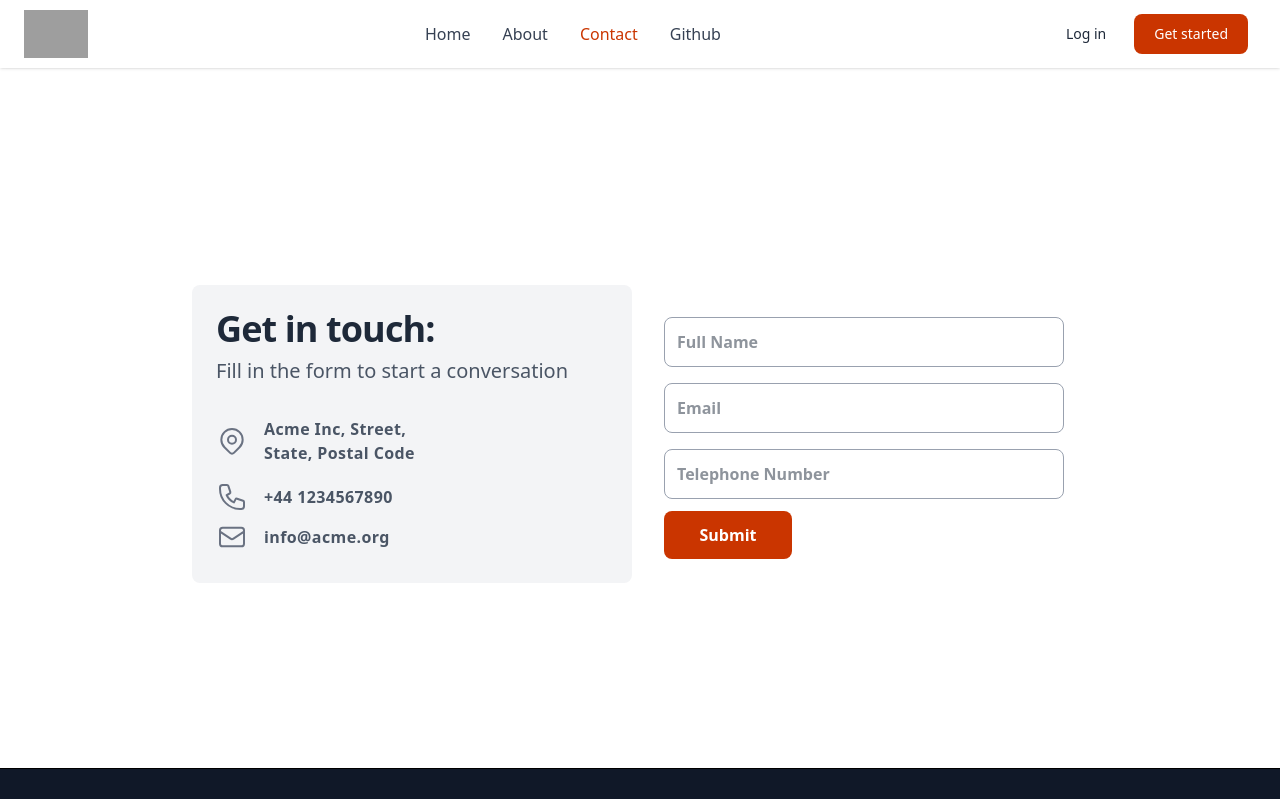
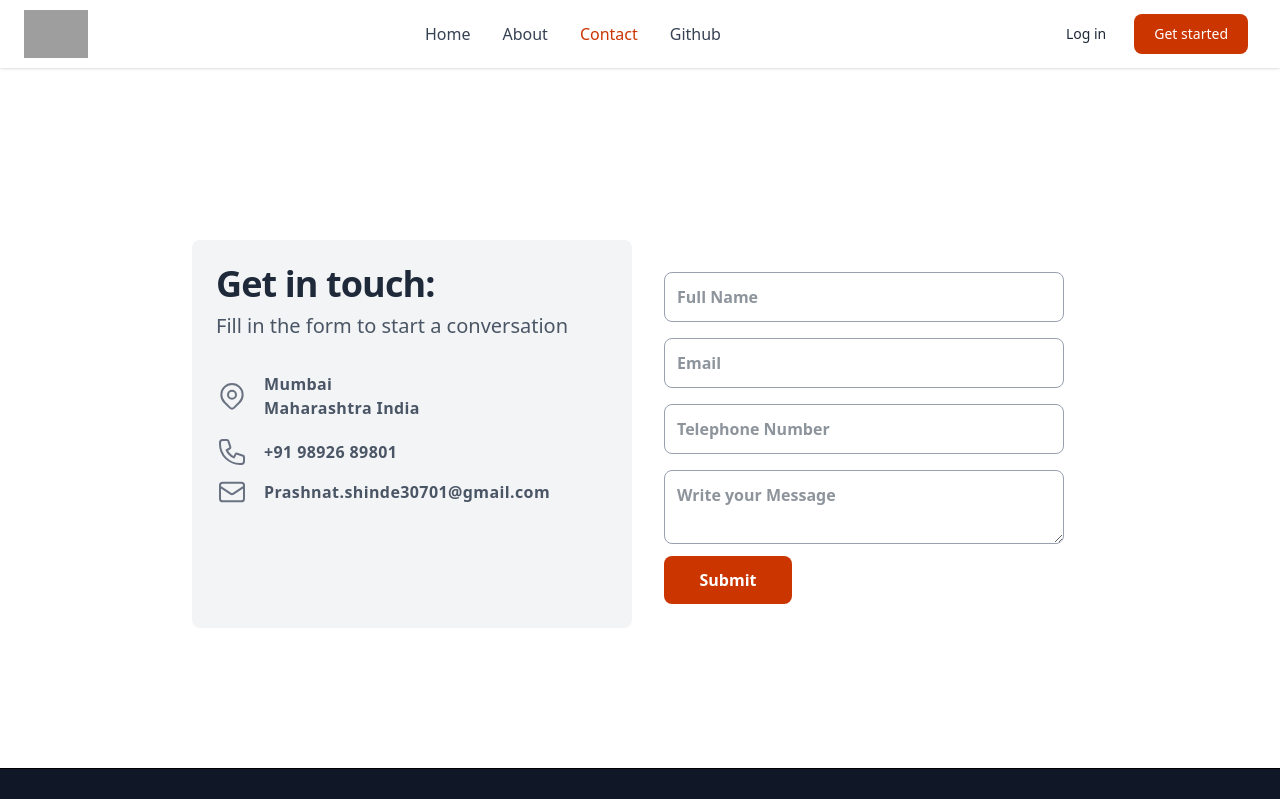
Before and after one commit to jignesh1001/portfolio_prashant, a React (Vite) app: page /contact in a window 1280 px wide. Shown: the top 799 px of the page. Built offline with nearby package versions, Linux system fonts and the light colour scheme; grey boxes are pictures that could not be loaded.

Commit message:
Home component changed

```diff
--- a/src/components/Contact/Contact.jsx
+++ b/src/components/Contact/Contact.jsx
@@ -39,7 +39,7 @@ export default function Contact() {
                                     />
                                 </svg>
                                 <div className="ml-4 text-md tracking-wide font-semibold w-40">
-                                    Acme Inc, Street, State, Postal Code
+                                    Mumbai Maharashtra India
                                 </div>
                             </div>
 
@@ -61,7 +61,7 @@ export default function Contact() {
                                     />
                                 </svg>
                                 <div className="ml-4 text-md tracking-wide font-semibold w-40">
-                                    +44 1234567890
+                                    +91 98926 89801
                                 </div>
                             </div>
 
@@ -83,7 +83,7 @@ export default function Contact() {
                                     />
                                 </svg>
                                 <div className="ml-4 text-md tracking-wide font-semibold w-40">
-                                    info@acme.org
+                                    Prashnat.shinde30701@gmail.com
                                 </div>
                             </div>
                         </div>
@@ -91,7 +91,7 @@ export default function Contact() {
                         <form className="p-6 flex flex-col justify-center">
                             <div className="flex flex-col">
                                 <label for="name" className="hidden">
-                                    Full Name
+                                    Name
                                 </label>
                                 <input
                                     type="name"
@@ -128,6 +128,19 @@ export default function Contact() {
                                 />
                             </div>
 
+                            <div className="flex flex-col mt-2">
+                                <label for="text" className="hidden">
+                                    Number
+                                </label>
+                                <textarea
+                                    type="text"
+                                    name="text"
+                                    id="text"
+                                    placeholder="Write your Message"
+                                    className="w-100 mt-2 py-3 px-3 rounded-lg bg-white border border-gray-400 text-gray-800 font-semibold focus:border-orange-500 focus:outline-none"
+                                />
+                            </div>
+
                             <button
                                 type="submit"
                                 className="md:w-32 bg-orange-700 hover:bg-blue-dark text-white font-bold py-3 px-6 rounded-lg mt-3 hover:bg-orange-600 transition ease-in-out duration-300"
--- a/src/components/Home/Home.jsx
+++ b/src/components/Home/Home.jsx
@@ -11,7 +11,7 @@ export default function Home() {
         <div className="relative z-10 max-w-screen-xl mx-auto px-4 sm:px-6 lg:px-8">
           <div className="max-w-xl space-y-6 text-center sm:text-right sm:ml-auto mt-20 sm:mt-0">
             <h1 className="text-20xl sm:text-5xl font-bold leading-tight">
-              <div className="text-20xl">Your Name</div>
+              <div className="text-20xl px-10"> Prashant Shinde</div>
               <span className="block text-base sm:text-xl font-medium">
                 Video Editor
               </span>
@@ -68,9 +68,31 @@ export default function Home() {
       {/* <div className="grid place-items-center mt-10 sm:mt-20 px-4 bg-red-400">
 
       </div>  */}
-      <div className="grid place-items-center  px-4 bg-gray-300 h-[1000px]">
-        {/* Content goes here if needed */}
+      <div className="px-4 py-10 bg-gray-300">
+  <h2 className="text-3xl font-bold text-center mb-8 text-black">Recent Work</h2>
+  <div className="grid gap-6 sm:grid-cols-2 md:grid-cols-3 lg:grid-cols-4 place-items-center">
+    {[
+      "https://www.youtube.com/embed/y28pNO8V6Hc?si=3JvpvRe4vOSz3as1",
+      "https://www.youtube.com/embed/HVeQXC7v9aY?si=yWpqyqyYkthN2EBT"
+
+
+    ].map((url, i) => (
+      <div key={i} className="w-[290px] h-[450px]">
+        <iframe
+          width="100%"
+          height="100%"
+          src={url}
+          title={`YouTube video ${i + 1}`}
+          frameBorder="0"
+          allow="accelerometer; autoplay; clipboard-write; encrypted-media; gyroscope; picture-in-picture; web-share"
+          referrerPolicy="strict-origin-when-cross-origin"
+          allowFullScreen
+        ></iframe>
       </div>
+    ))}
+  </div>
+</div>
+
 
       {/* Footer heading */}
       {/* <h1 className="text-center text-2xl sm:text-5xl py-10 font-medium">
```
